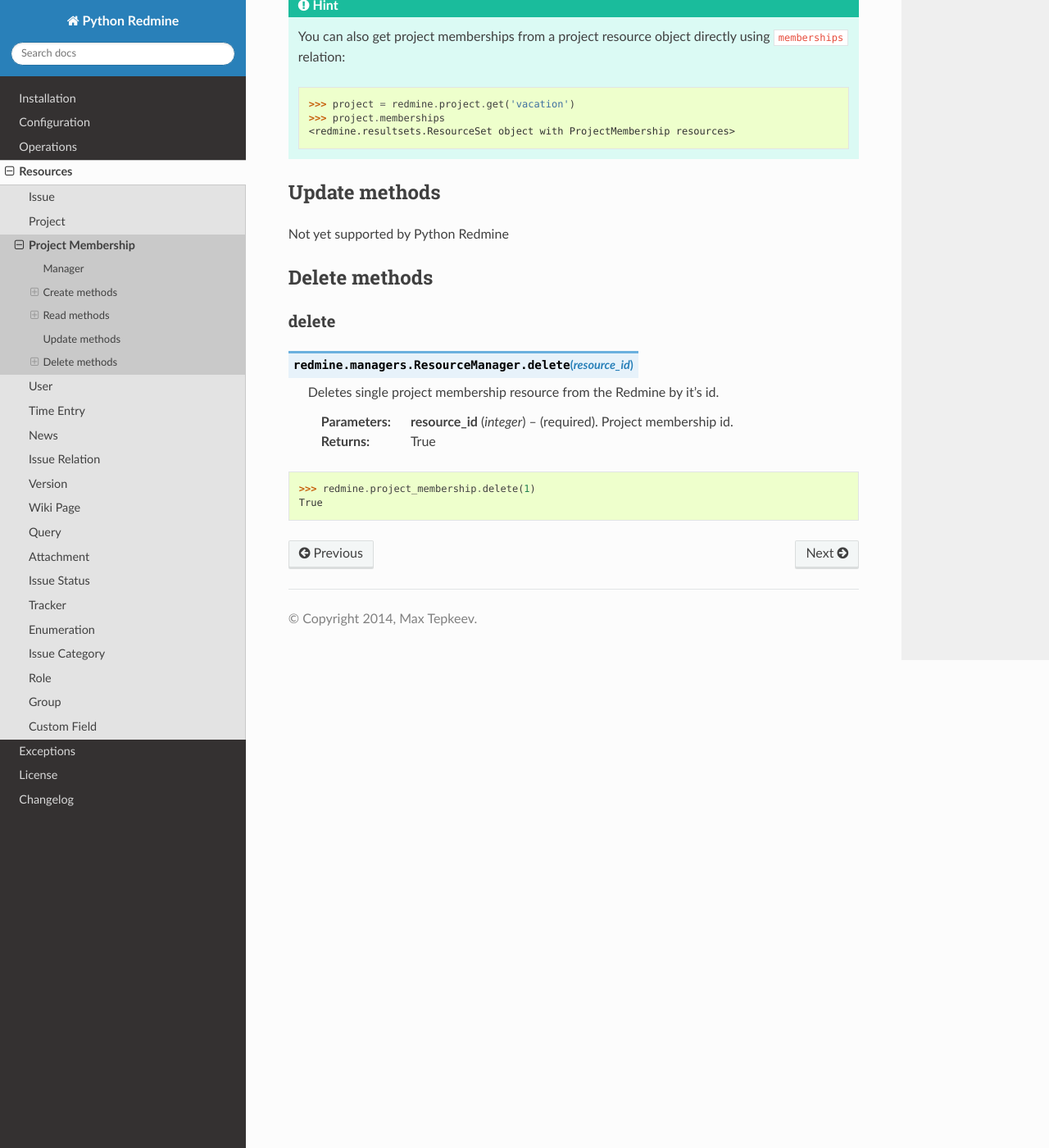
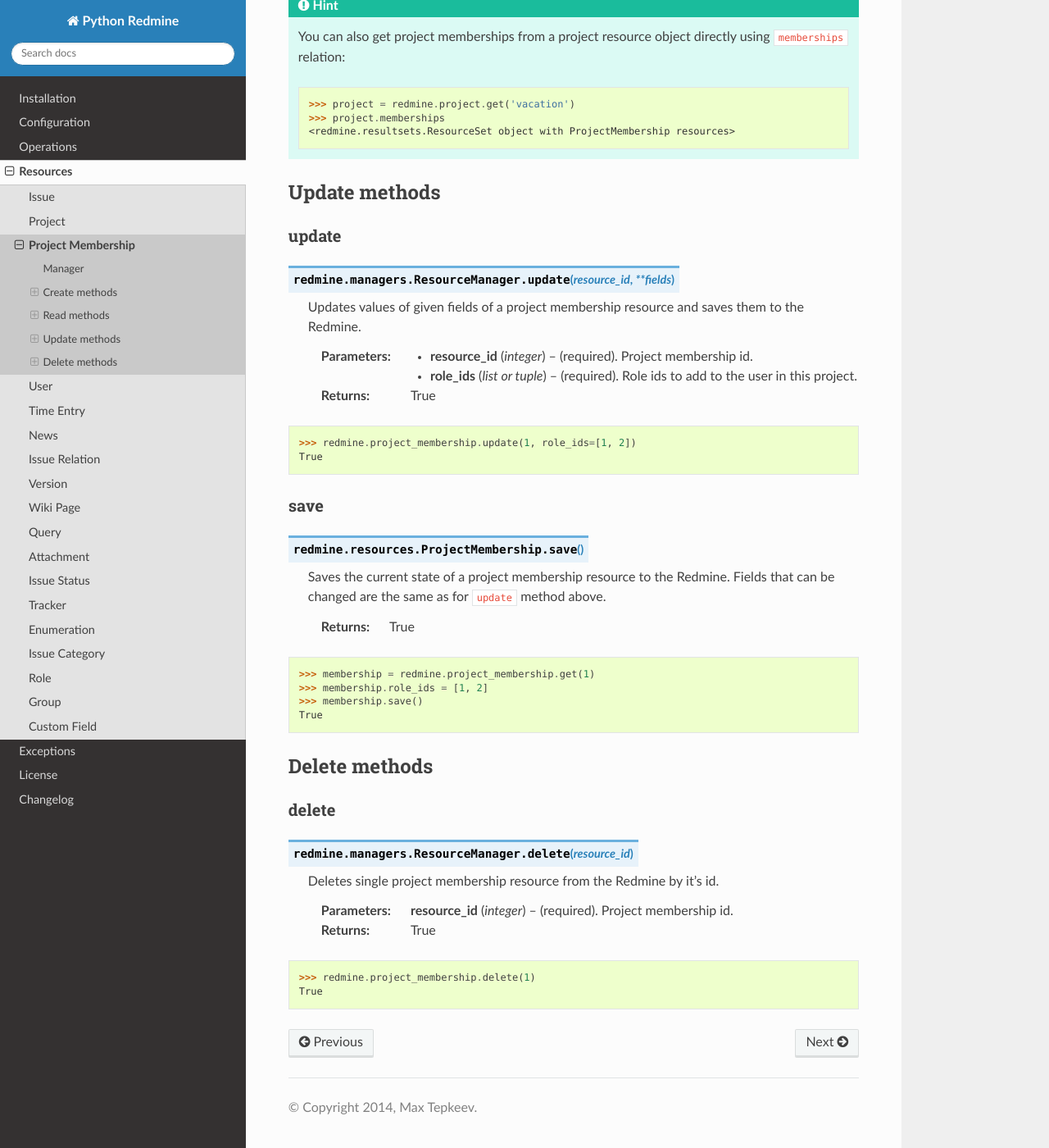
Before and after one commit to maxtepkeev/python-redmine, a Sphinx documentation site: the page built from docs/resources/project_membership.rst, in a window 1280 px wide and 1400 px high, scrolled down 1964 px. Shown: the whole window at 82% size. Built offline with Sphinx 7.4.7 and the Read the Docs theme 2.0.0, drawn with Linux system fonts in a browser that asks for light colours.

Commit message:
project membership update support

```diff
--- a/docs/changelog.rst
+++ b/docs/changelog.rst
@@ -14,6 +14,7 @@
 
   * IssueCategory
   * Version
+  * ProjectMembership
   * WikiPage
   * Project
 
--- a/docs/resources/project_membership.rst
+++ b/docs/resources/project_membership.rst
@@ -118,7 +118,43 @@
 Update methods
 --------------
 
-Not yet supported by Python Redmine
+update
+++++++
+
+.. py:method:: update(resource_id, **fields)
+    :module: redmine.managers.ResourceManager
+    :noindex:
+
+    Updates values of given fields of a project membership resource and saves them to the Redmine.
+
+    :param integer resource_id: (required). Project membership id.
+    :param role_ids: (required). Role ids to add to the user in this project.
+    :type role_ids: list or tuple
+    :return: True
+
+.. code-block:: python
+
+    >>> redmine.project_membership.update(1, role_ids=[1, 2])
+    True
+
+save
+++++
+
+.. py:method:: save()
+    :module: redmine.resources.ProjectMembership
+    :noindex:
+
+    Saves the current state of a project membership resource to the Redmine. Fields that can
+    be changed are the same as for ``update`` method above.
+
+    :return: True
+
+.. code-block:: python
+
+    >>> membership = redmine.project_membership.get(1)
+    >>> membership.role_ids = [1, 2]
+    >>> membership.save()
+    True
 
 Delete methods
 --------------
```
Also changed, not shown: 2 other files.
